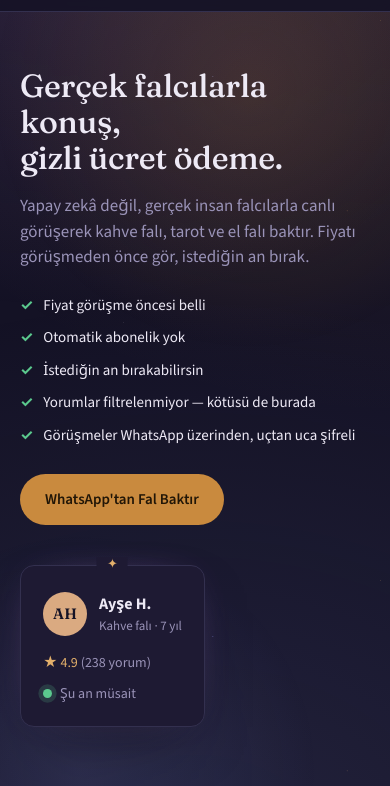
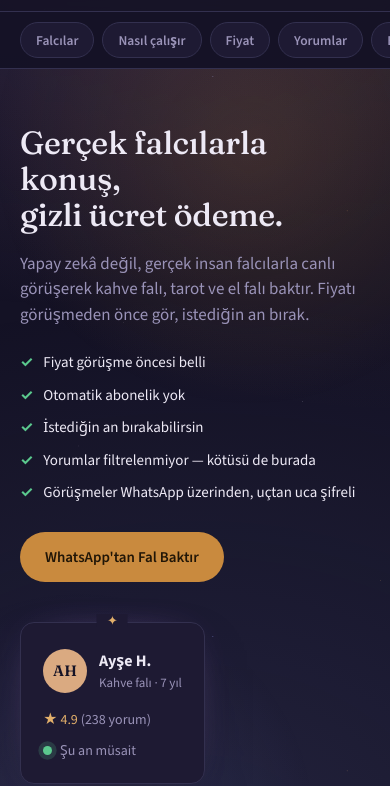
Before and after one commit to berkyildiirim/FalApp, a plain HTML site: page index.html in a window 390 px wide. Shown: the part 58-844 px from the top of the page. Drawn offline with nearby package versions, Linux system fonts and the light colour scheme; no server answers.

Commit message:
Mobilde hızlı gezinme şeridi ekle, buton parıltısı ve kart ön yüzüne ay detayı
- Mobilde üst menü linkleri (main-nav 760px altı gizliydi) artık header
  altında yatay kaydırılan pill şeklinde bir şeritle erişilebilir.
- Birincil/küçük butonlara hover'da ince bir "parıltı" geçişi eklendi
  (prefers-reduced-motion'da devre dışı).
- "Kendi kartını seç" bölümündeki kart ön yüzlerine, logodaki hilal ay
  motifiyle tutarlı küçük bir ay detayı eklendi.
- Renk paleti bilinçli olarak değiştirilmedi: mevcut mistik lacivert/
  pirinç paleti kontrast testlerinden (WCAG AA, tüm kritik metin
  çiftleri 5:1 üzeri) geçiyor ve son commit'lerde zaten tutarlı şekilde
  olgunlaştırılmış durumda.

Co-Authored-By: Claude Sonnet 5 <noreply@anthropic.com>
Claude-Session: https://claude.ai/code/session_01P8cq51KVnLEHz7xasCnF1H

```diff
--- a/index.html
+++ b/index.html
@@ -54,6 +54,15 @@
     <a class="btn btn-small" href="https://wa.me/905555555555" target="_blank" rel="noopener">Fal Baktır</a>
   </div>
 </header>
+
+<nav class="mobile-quicknav" aria-label="Hızlı gezinme">
+  <a href="#falcilar">Falcılar</a>
+  <a href="#nasil-calisir">Nasıl çalışır</a>
+  <a href="#fiyat">Fiyat</a>
+  <a href="#yorumlar">Yorumlar</a>
+  <a href="#burc">Burç</a>
+  <a href="#sss">SSS</a>
+</nav>
 
 <div class="auth-overlay" id="authOverlay" hidden>
   <div class="auth-box">
--- a/style.css
+++ b/style.css
@@ -142,6 +142,8 @@ a { color: inherit; }
 .btn-primary {
   background: var(--brass);
   color: #211607;
+  position: relative;
+  overflow: hidden;
 }
 .btn-primary:hover { background: var(--brass-soft); }
 
@@ -150,8 +152,30 @@ a { color: inherit; }
   font-size: 14px;
   background: var(--brass);
   color: #211607;
+  position: relative;
+  overflow: hidden;
 }
 .btn-small:hover { background: var(--brass-soft); }
+
+/* İnce bir "parıltı" geçişi — fal/mücevher hissine küçük bir dokunuş */
+.btn-primary::before,
+.btn-small::before {
+  content: "";
+  position: absolute;
+  top: 0;
+  left: -60%;
+  width: 35%;
+  height: 100%;
+  background: linear-gradient(115deg, transparent, rgba(255,255,255,0.45), transparent);
+  transform: skewX(-20deg);
+  transition: left 0.6s ease;
+  pointer-events: none;
+}
+.btn-primary:hover::before,
+.btn-small:hover::before { left: 130%; }
+@media (prefers-reduced-motion: reduce) {
+  .btn-primary::before, .btn-small::before { display: none; }
+}
 
 .btn-ghost {
   padding: 9px 18px;
@@ -341,6 +365,39 @@ a { color: inherit; }
 @media (min-width: 760px) {
   .main-nav { display: flex; }
   .header-inner .btn { margin-left: 0; }
+}
+
+/* ===== Mobil hızlı gezinme (yatay kaydırılan şerit) ===== */
+.mobile-quicknav {
+  display: flex;
+  gap: 8px;
+  overflow-x: auto;
+  -webkit-overflow-scrolling: touch;
+  scrollbar-width: none;
+  padding: 10px 20px;
+  background: rgba(20, 18, 37, 0.92);
+  border-bottom: 1px solid var(--border);
+  position: relative;
+  z-index: 15;
+}
+.mobile-quicknav::-webkit-scrollbar { display: none; }
+.mobile-quicknav a {
+  flex: 0 0 auto;
+  padding: 7px 15px;
+  border-radius: 999px;
+  border: 1px solid var(--border);
+  background: var(--surface);
+  color: var(--text-muted);
+  font-size: 13.5px;
+  font-weight: 600;
+  text-decoration: none;
+  white-space: nowrap;
+  transition: border-color 0.15s ease, color 0.15s ease;
+}
+.mobile-quicknav a:hover,
+.mobile-quicknav a:active { border-color: var(--brass); color: var(--brass-soft); }
+@media (min-width: 760px) {
+  .mobile-quicknav { display: none; }
 }
 
 /* ===== Hero ===== */
@@ -629,6 +686,18 @@ section h2 {
   background: radial-gradient(circle at 50% 35%, #352a5c, var(--surface) 75%);
   box-shadow: inset 0 0 0 1px rgba(176, 125, 219, 0.18);
 }
+.card-front::after {
+  content: "";
+  position: absolute;
+  top: 8px;
+  left: 8px;
+  width: 11px;
+  height: 11px;
+  border-radius: 50%;
+  background: var(--brass-soft);
+  box-shadow: -4px 2px 0 1px var(--surface);
+  opacity: 0.4;
+}
 .card-mark {
   font-size: 16px;
   color: var(--brass-soft);
@@ -654,6 +723,7 @@ section h2 {
 @media (min-width: 640px) {
   .card-face { border-radius: 14px; padding: 10px; }
   .card-mark { font-size: 24px; }
+  .card-front::after { top: 12px; left: 12px; width: 16px; height: 16px; box-shadow: -6px 3px 0 1px var(--surface); }
 }
 
 .card-spread[data-locked="true"] .card-flip:not(.flipped) {
```
